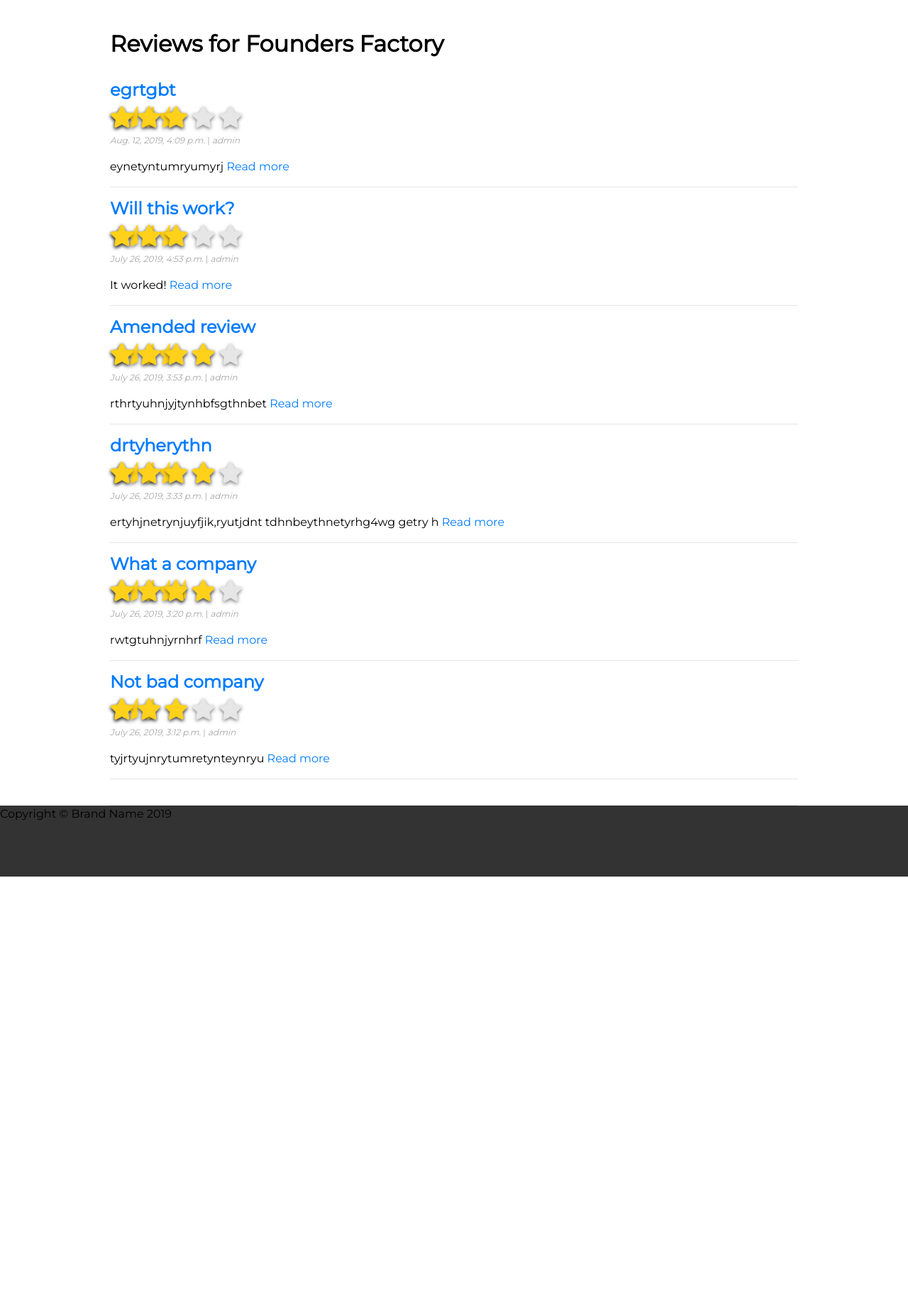
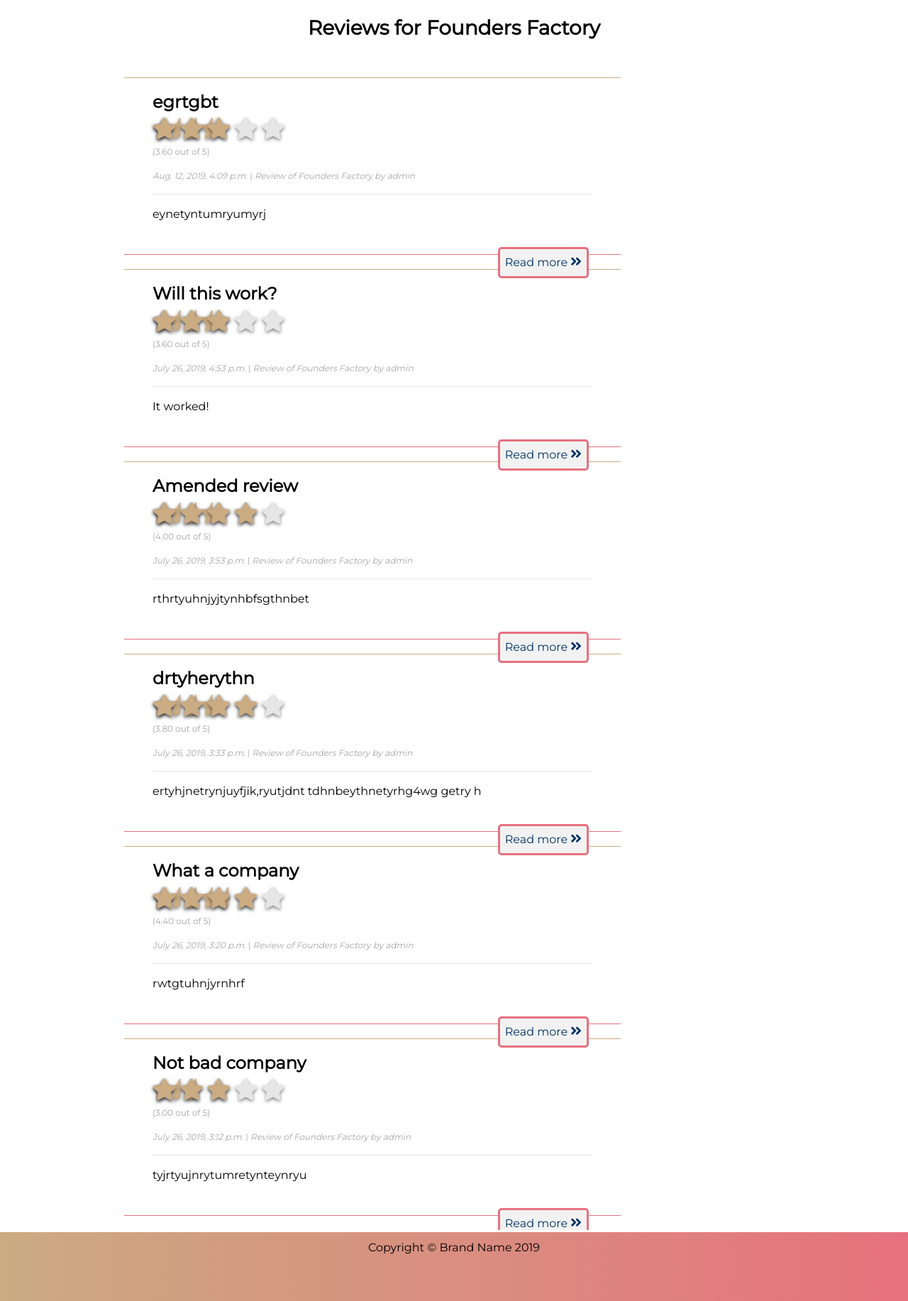
Before and after one commit to samalty/csa-project, a Django app: page /accelerators/1/reviews/ in a window 1280 px wide. Shown: the part 65-1898 px from the top of the page at 71% size. Before the commit the page ends 1300 px from the top, so only its background shows below. Run offline with Django 3.2, Linux system fonts and the light colour scheme; data comes from the database, SQL or seed files in the repository; both versions use the stored data as it was after the commit; some libraries are stand-ins or nearby versions.

Commit message:
Updated login, register, reviews page styles

```diff
--- a/accelerators/templates/accelerators/accelerator_reviews.html
+++ b/accelerators/templates/accelerators/accelerator_reviews.html
@@ -1,13 +1,13 @@
 {% extends 'accounts/base.html' %}
 {% block page_title %}Reviews for {{ accelerator.name }}{% endblock %}
 {% block content %}
-    <div class="container">
-        <div class="acc-reviews">
+    <div class="container" style="text-align:center;">
         {% if reviews %}
-                <h2><b>Reviews for {{ accelerator.name }}</b></h2>
+            <h3><b>Reviews for {{ accelerator.name }}</b></h3>
             <br>
             {% for review in reviews %}
-                    <h4><b><a href="{% url 'review_detail' review.pk %}">{{ review.title }}</a></b></h4>
+            <div class="review-container">
+                <h4><b>{{ review.title }}</b></h4>
                 <div class="emptyStarsSmall">
                     <i class="fa fa-star" id="emptyStarSmall1"></i>
                     <i class="fa fa-star" id="emptyStarSmall2"></i>
@@ -30,9 +30,14 @@
                     <i class="fa fa-star" {% if review.overall < 4.75 %} style="display:none;" {% endif %} id="fullStarSmall5"></i>
                 </div>
                 <br>
-                    <p class="date-author"><i>{{ review.date_posted }}</i> | <i>{{ review.author }}</i></p>
-                    <p class="blog-text">{{ review.feedback|truncatewords:30 }} <a href="{% url 'review_detail' review.pk %}">Read more</a></p>
+                <p class="date-author">({{ review.overall }} out of 5)</p>
+                <p class="date-author"><i>{{ review.date_posted }}</i> | <i>Review of {{ review.subject }} by {{ review.author }}</i></p>
                 <hr>
+                <p class="blog-text">{{ review.feedback|truncatewords:30 }} </p>
+                <br>
+                <br>
+                <a class="btn" id="read-more" href="{% url 'review_detail' review.pk %}">Read more  <i class="fa fa-angle-double-right" style="font-size:18px;"></i></a>
+            </div>
             {% endfor %}
         {% else %}
             <div class="empty-page">
@@ -41,5 +46,4 @@
             </div>
         {% endif %}
     </div>
-    </div>
 {% endblock %}
--- a/accounts/forms.py
+++ b/accounts/forms.py
@@ -8,3 +8,9 @@ class UserRegisterForm(UserCreationForm):
     class Meta:
         model = User
         fields = ['username', 'email', 'password1', 'password2']
+        help_texts = {
+            'username': None,
+            'email': None,
+            'password1': None,
+            'password2': None,
+        }
--- a/accounts/templates/accounts/index.html
+++ b/accounts/templates/accounts/index.html
@@ -9,6 +9,8 @@
                 <br>
                 <br>
                 <h5><b>Read reviews. Write reviews. Find startup accelerators.</b></h5>
+                <br>
+                <a class="btn" id="company-index" href="{% url 'accelerators' %}"><span>Search Startup Accelerators </span></a>
             </div>
         </div>
         <div class="recent-reviews">
--- a/accounts/templates/accounts/register.html
+++ b/accounts/templates/accounts/register.html
@@ -2,7 +2,7 @@
 {% load crispy_forms_tags %}
 {% block page_title %}Register{% endblock %}
 {% block content %}
-    <div class="container">
+    <img src="../media/acceler8_3.jpg" id="login-banner-img">
         <div class="login-form-squeeze">
             <form method="POST" class="login-form">
                 {% csrf_token %}
@@ -12,9 +12,8 @@
                 </fieldset>
                 <button class="btn" id="submit" type="submit">Sign Up</button>
             </form>
-            <div>
+            <div class="login-link">
                 <p>Already have an account? <a href="{% url 'login' %}">Sign in here.</a></p>
             </div>
         </div>
-    </div>
 {% endblock %}
--- a/reviews/templates/reviews/review_detail.html
+++ b/reviews/templates/reviews/review_detail.html
@@ -3,8 +3,7 @@
 {% block content %}
     <div class="container">
         <div class="review-main">
-            <h2><b>{{ review.title }}</b></h2>
-            <br>
+            <h3><b>{{ review.title }}</b></h3>
             <div class="emptyStarsSmall">
                 <i class="fa fa-star" id="emptyStarSmall1"></i>
                 <i class="fa fa-star" id="emptyStarSmall2"></i>
--- a/static/css/styles.css
+++ b/static/css/styles.css
@@ -72,6 +72,7 @@ body{
     position: relative;
     min-height: 100%;
     padding-bottom: 100px;
+    text-align: center;
 }
 
 .background{
@@ -305,6 +338,17 @@ body{
 
 .acc-ratings{
     padding: 20px 50px;
+}
+
+/* <<<<<<<<<<<<<<<<<<<< Review Home Page >>>>>>>>>>>>>>>>>>>> */
+
+.review-container{
+    border-top: 1px solid #cbab82;
+    border-bottom: 1px solid #e7717d;
+    padding: 20px 40px;
+    max-width: 700px;
+    margin: 20px;
+    text-align: left;
 }
 
 /* <<<<<<<<<<<<<<<<<<<< Review Detail Page >>>>>>>>>>>>>>>>>>>> */
@@ -391,6 +435,11 @@ p{
     margin-bottom: 150px;
 }
 
+.blog-text{
+    float: left;
+    color: #000000;
+}
+
 /* <<<<<<<<<<<<<<<<<<<< Buttons >>>>>>>>>>>>>>>>>>>> */
 
 .options{
@@ -398,12 +447,61 @@ p{
 }
 
 .btn{
-    border: 3px solid #003366;
+    border: 3px solid #e7717d;
     color: #003366;
-    background-color: #ffffff;
+    background-color: #f2f2f2;
     margin: 10px 5px;
+    padding: 7px;
+    border-radius: 5px;
+}
+
+#review,
+#view{
+    margin: 40px 5px;;
+}
+
+.btn:hover{
+    background-color: #e7717d;
+    color: #ffffff;
+    transition: 0.5s;
+}
+
+#company-index{
+    border-radius: 5px;
+    background-image: linear-gradient(to right, #cbab82, #e7717d);
+    border: none;
+    color: #ffffff;
+    text-align: center;
+    font-size: 20px;
     padding: 10px;
-    border-radius: 0px;
+    width: 340px;
+    transition: all 0.5s;
+    cursor: pointer;
+}
+
+#company-index span{
+    cursor: pointer;
+    display: inline-block;
+    position: relative;
+    transition: 0.5s;
+}
+
+#company-index span:after {
+    content: '\00bb';
+    position: absolute;
+    opacity: 0;
+    top: 0;
+    right: -20px;
+    transition: 0.5s;
+}
+
+#company-index:hover span {
+    padding-right: 25px;
+}
+
+#company-index:hover span:after {
+    opacity: 1;
+    right: 0;
 }
 
 #update{
@@ -416,15 +514,13 @@ p{
     border-radius: 20px;
 }
 
-#review,
-#view,
-#submit{
-    border-radius: 20px;
-}
-
 .wrapper{
     width: 100%;
     text-align: center;
+}
+
+#read-more{
+    float: right;
 }
 
 /* <<<<<<<<<<<<<<<<<<<< Images >>>>>>>>>>>>>>>>>>>> */
@@ -507,7 +601,7 @@ p{
 #halfStarSmall4,
 #halfStarSmall5{
     font-size: 30px;
-    color: #ffd11a;
+    color: #cbab82;
     text-shadow: 0 2px 5px rgba(0,0,0,.5);
 }
 #fullStarSmall1,
@@ -516,7 +610,7 @@ p{
 #fullStarSmall4,
 #fullStarSmall5{
     font-size: 30px;
-    color: #ffd11a;
+    color: #cbab82;
     text-shadow: 0 2px 5px rgba(0,0,0,.5);
 }
 
@@ -565,9 +659,13 @@ p{
 /* <<<<<<<<<<<<<<<<<<<< Footer >>>>>>>>>>>>>>>>>>>> */
 
 footer{
+    box-sizing: border-box;
     width: 100%;
     height: 100px;
-    background-color: #333333;
+    background-image: linear-gradient(to right, #cbab82, #e7717d);
+    border-top: 3px solid #ffffff;
+    padding-top: 10px;
+    text-align: center;
     position: absolute;
     bottom: 0;
 }
```
Also changed, not shown: other parts of static/css/styles.css (+41 -11 lines), accelerators/templates/accelerators/accelerator_detail.html (+11 -10 lines), accounts/templates/accounts/login.html (+3 -4 lines), reviews/templates/reviews/reviews_home.html (+9 -6 lines), db.sqlite3, media/acceler8_3.jpg (added). Lines whose indentation alone changed are shown as unchanged.
